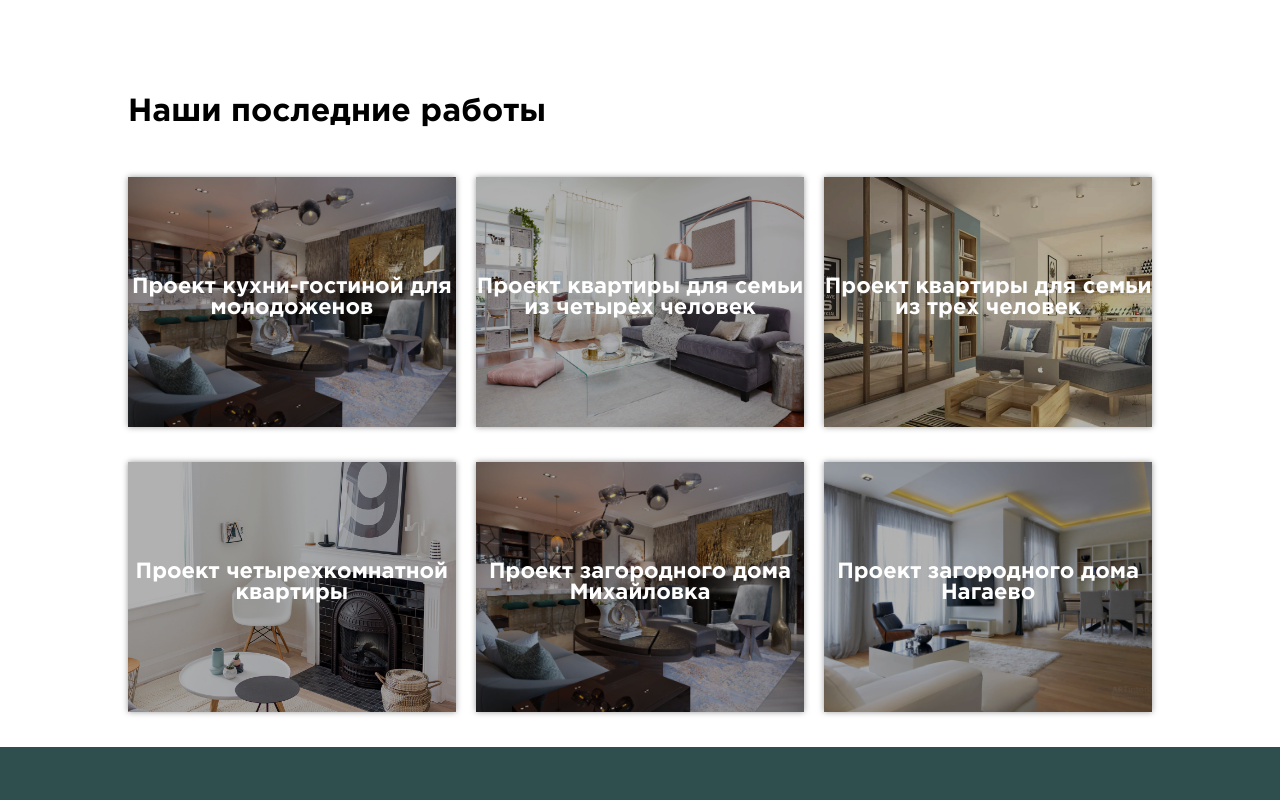
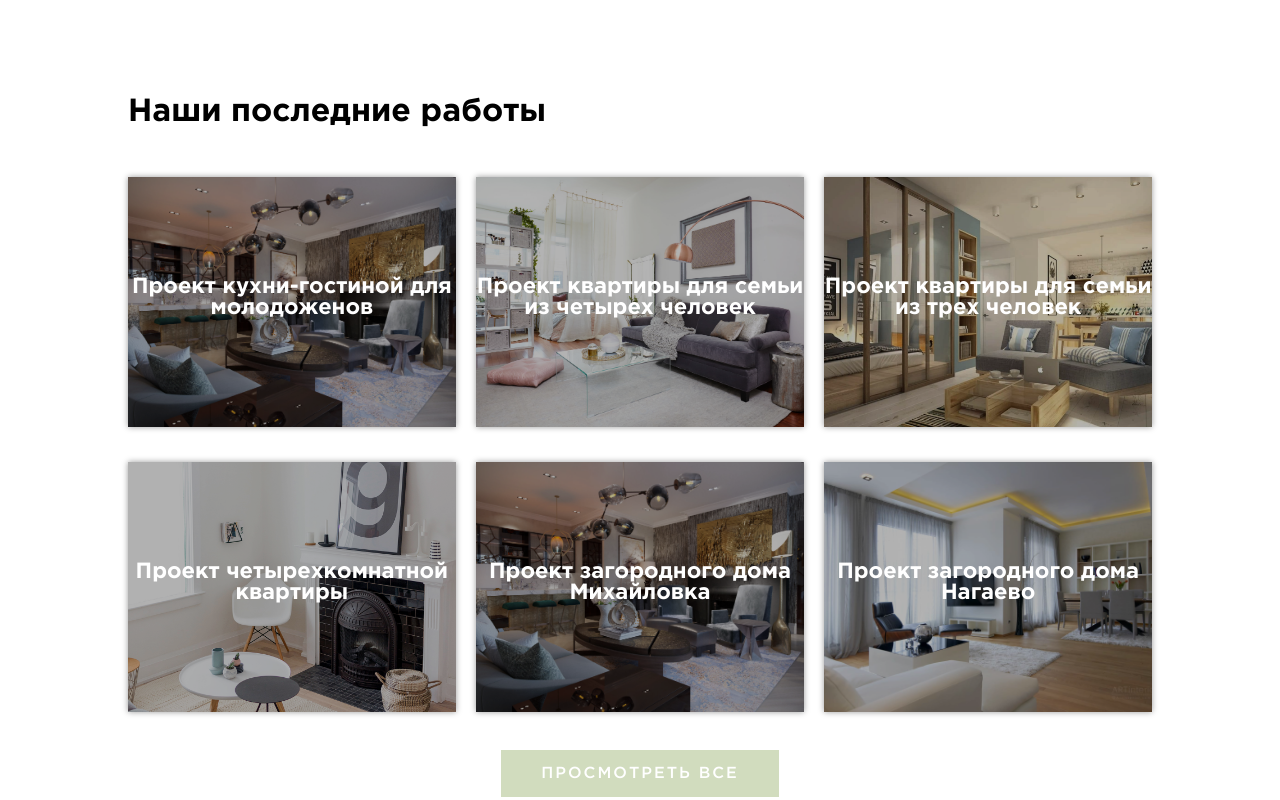
Before and after one commit to RenatGrishin/v_comfortlife, a plain HTML site: page index.html in a window 1280 px wide. Shown: the part 1433-2233 px from the top of the page. Before the commit the page ends 2180 px from the top, so only its background shows below. Drawn offline with Linux system fonts and the light colour scheme.

Commit message:
Update index.html

```diff
--- a/index.html
+++ b/index.html
@@ -97,6 +97,9 @@
                 </a>
             </li>
         </ul>
+        <div id="ow-bt-width">
+            <a class="button btnB" href="#">ПРОСМОТРЕТЬ ВСЕ</a>
+        </div>
         </div>
     </section>
     </main>
```
